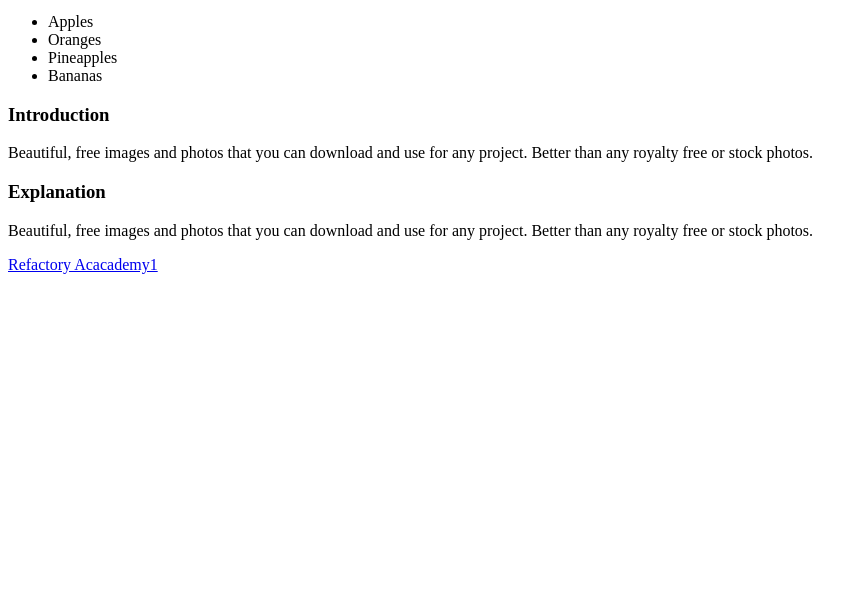
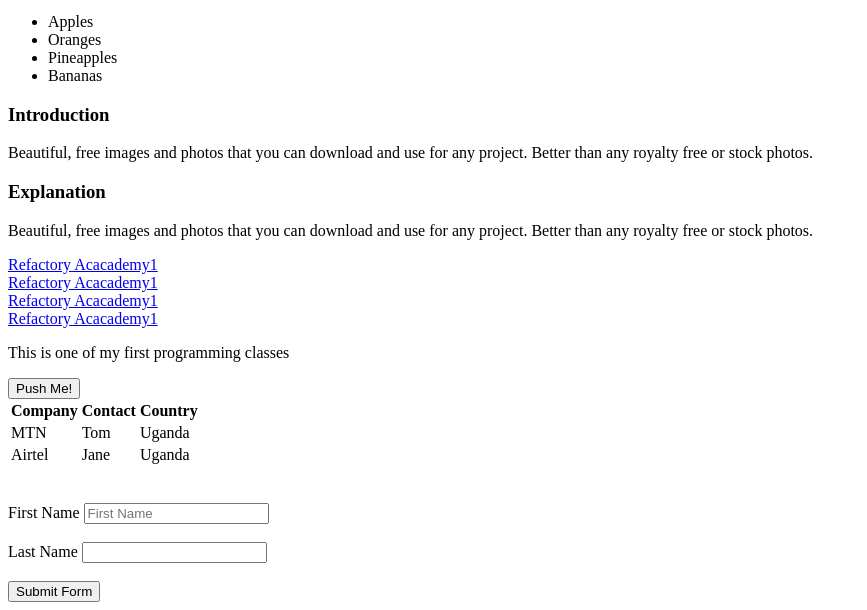
Before and after one commit to Anitah-Marga07/NYONDO-Stock, a plain HTML site: page index.html in a window 1280 px wide. Shown: the part 447-1057 px from the top of the page, without its empty margins (0-867 px from the left). Before the commit the page ends 800 px from the top, so only its background shows below. Drawn offline with Linux system fonts and the light colour scheme.

Commit message:
added form, and table

```diff
--- a/index.html
+++ b/index.html
@@ -7,8 +7,11 @@
     This is my website!
     <p>This is a paragraph</p>
     <h2>heading</h2>
+
     <a href="https://refactory.academy/">Refactory Acacademy</a>
+
     <br />
+
     <img
       src="https://media.istockphoto.com/id/814423752/photo/eye-of-model-with-colorful-art-make-up-close-up.jpg?s=612x612&w=0&k=20&c=l15OdMWjgCKycMMShP8UK94ELVlEGvt7GmB_esHWPYE="
       width="300"
@@ -19,20 +22,81 @@
       <li>LInks</li>
       <li>Images</li>
     </ol>
+
     <ul>
       <li>Apples</li>
       <li>Oranges</li>
       <li>Pineapples</li>
       <li>Bananas</li>
     </ul>
+
     <div>
       <h3>Introduction</h3>
-        <p>Beautiful, free images and photos that you can download and use for any project. Better than any royalty free or stock photos.</p>
+      <p>
+        Beautiful, free images and photos that you can download and use for any
+        project. Better than any royalty free or stock photos.
+      </p>
     </div>
+
     <div>
       <h3>Explanation</h3>
-        <p>Beautiful, free images and photos that you can download and use for any project. Better than any royalty free or stock photos.</p>
+      <p>
+        Beautiful, free images and photos that you can download and use for any
+        project. Better than any royalty free or stock photos.
+      </p>
     </div>
-    <a href="https://refactory.academy/" target="_blank">Refactory Acacademy1</a>
+
+    <!-- "_blank" makes sure that when the link is opened it is opened in a new page-->
+    <a href="https://refactory.academy/" target="_blank"
+      >Refactory Acacademy1</a
+    >
+    <br />
+    <a href="https://refactory.academy/" target="_parent"
+      >Refactory Acacademy1</a
+    >
+    <br />
+    <a href="https://refactory.academy/" target="_self">Refactory Acacademy1</a>
+    <br />
+    <a href="https://refactory.academy/" target="_top">Refactory Acacademy1</a>
+    <br />
+    <p>This is one of my first <span>programming</span> classes</p>
+
+    <button type="submit">Push Me!</button>
+
+    <table>
+      <tr>
+        <th>Company</th>
+        <th>Contact</th>
+        <th>Country</th>
+      </tr>
+      <tr>
+        <td>MTN</td>
+        <td>Tom</td>
+        <td>Uganda</td>
+      </tr>
+      <tr>
+        <td>Airtel</td>
+        <td>Jane</td>
+        <td>Uganda</td>
+      </tr>
+    </table>
+
+    <br />
+    <br />
+
+    <form>
+      <label>First Name</label>
+      <input type="text" placeholder="First Name" />
+
+      <br />
+      <br />
+
+      <label for="lastname">Last Name</label>
+      <input id="lastname" type="text" />
+
+      <br />
+      <br />
+      <button>Submit Form</button>
+    </form>
   </body>
 </html>
```
Lines whose indentation alone changed are shown as unchanged.
